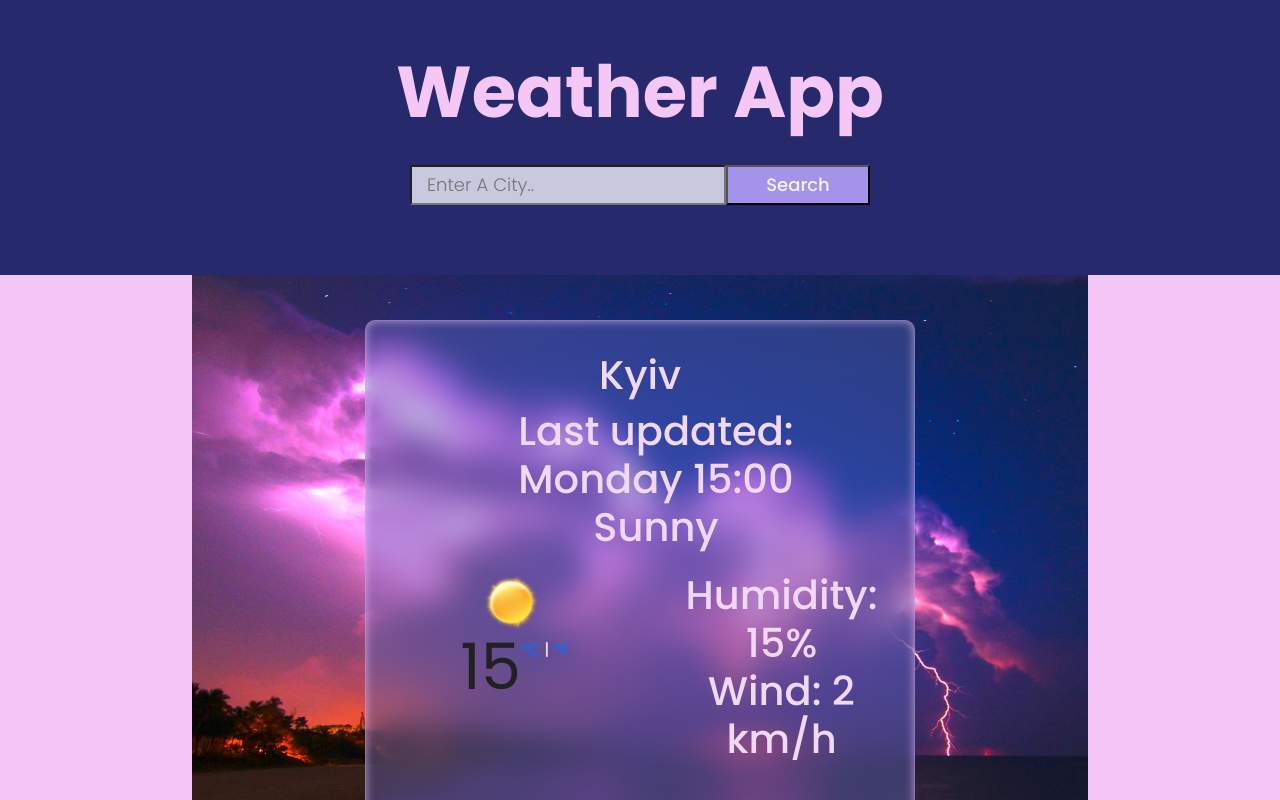
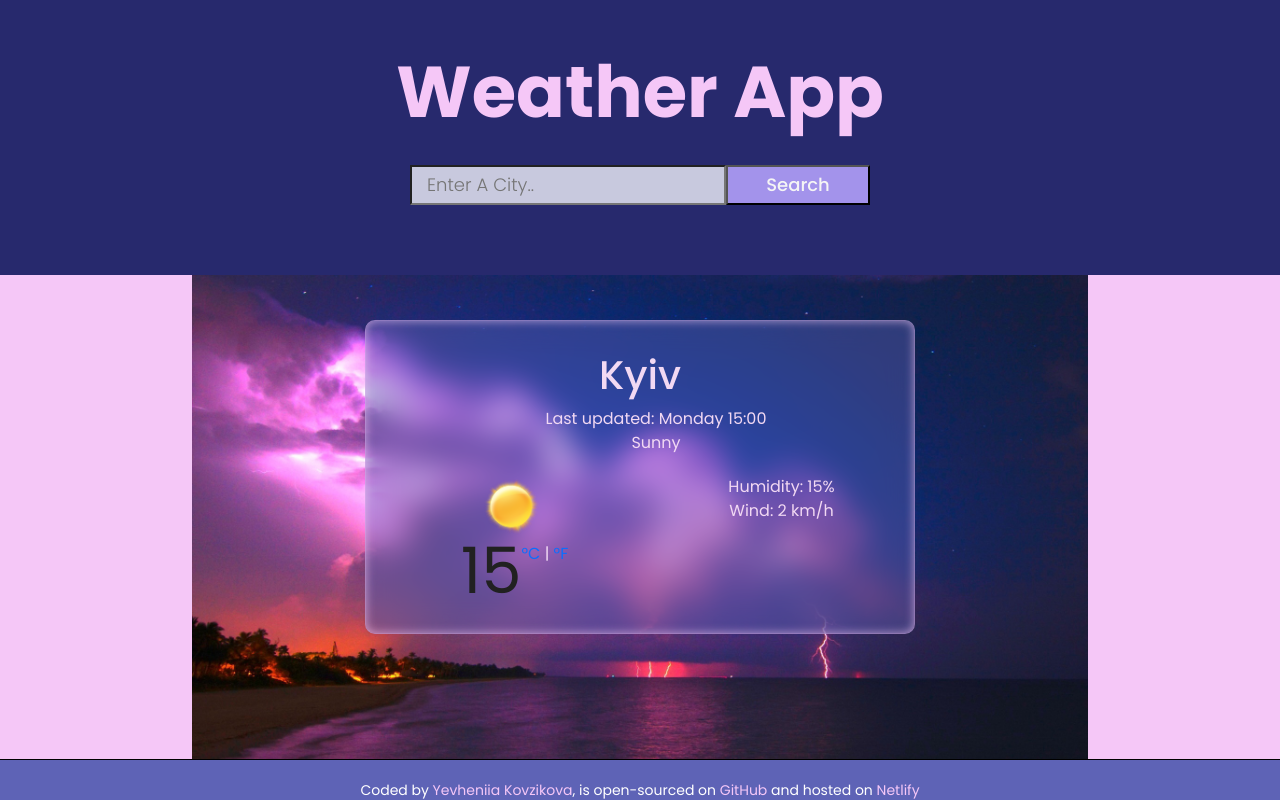
Before and after one commit to Mahaonn/MY-WEATHER-APP, a React (Create React App) app: page / in a window 1280 px wide. Shown: the top 800 px of the page. Built offline with nearby package versions, Linux system fonts and the light colour scheme.

Commit message:
Cleared the code. Added a city value to the Weather.js

```diff
--- a/package.json
+++ b/package.json
@@ -6,7 +6,7 @@
     "@testing-library/jest-dom": "^5.17.0",
     "@testing-library/react": "^13.4.0",
     "@testing-library/user-event": "^13.5.0",
-    "axios": "^1.6.8",
+    "axios": "^1.7.2",
     "bootstrap": "^5.3.3",
     "react": "^18.3.1",
     "react-bootstrap": "^2.10.2",
--- a/src/components/App.js
+++ b/src/components/App.js
@@ -8,17 +8,17 @@ import "../styles/App.css";
 import "../styles/Variables.css";
 
 const App = () => {
-  const [cityInApp, setCityInApp] = useState(""); // Оголошуємо стан для міста
+  const [cityInApp, setCityInApp] = useState("");
 
   const handleCityChange = (city) => {
-    console.log("Місто в компоненті App:", city); // Виводимо значення міста в консоль
-    setCityInApp(city); // Зберігаємо місто в стані компонента App
+    console.log("Місто в компоненті App:", city);
+    setCityInApp(city);
   };
 
   return (
     <div className="WeatherApp">
       <Header onCityChange={handleCityChange} />
-      <Main />
+      <Main city={cityInApp} />
       <Footer />
     </div>
   );
--- a/src/components/Header.js
+++ b/src/components/Header.js
@@ -3,11 +3,12 @@ import Form from "./Form";
 
 import "../styles/Header.css";
 
-export default function Header({ onCityChange }) {
+const Header = ({ onCityChange }) => {
   return (
     <header className="header">
       <h1 className="title">Weather App</h1>
       <Form onCityChange={onCityChange} />
     </header>
   );
-}
+};
+export default Header;
--- a/src/components/Main.js
+++ b/src/components/Main.js
@@ -2,17 +2,16 @@ import Weather from "./Weather";
 
 import "../styles/Main.css";
 
-export default function Main() {
+const Main = ({ userCity }) => {
+  console.log("Значення city в Main.js:", userCity);
   return (
     <main className="main">
       <div className="weather-app-backdrop">
         <div className="weather-app weather-app-container">
-          <h1>
-            {" "}
-            <Weather defaultCity="Kyiv" />
-          </h1>
+          <Weather userCity={userCity} />
         </div>
       </div>
     </main>
   );
-}
+};
+export default Main;
```
Also changed, not shown: src/components/Weather.js (+6 -2 lines), 1 other file (tests, documents, lock files or other folders).
